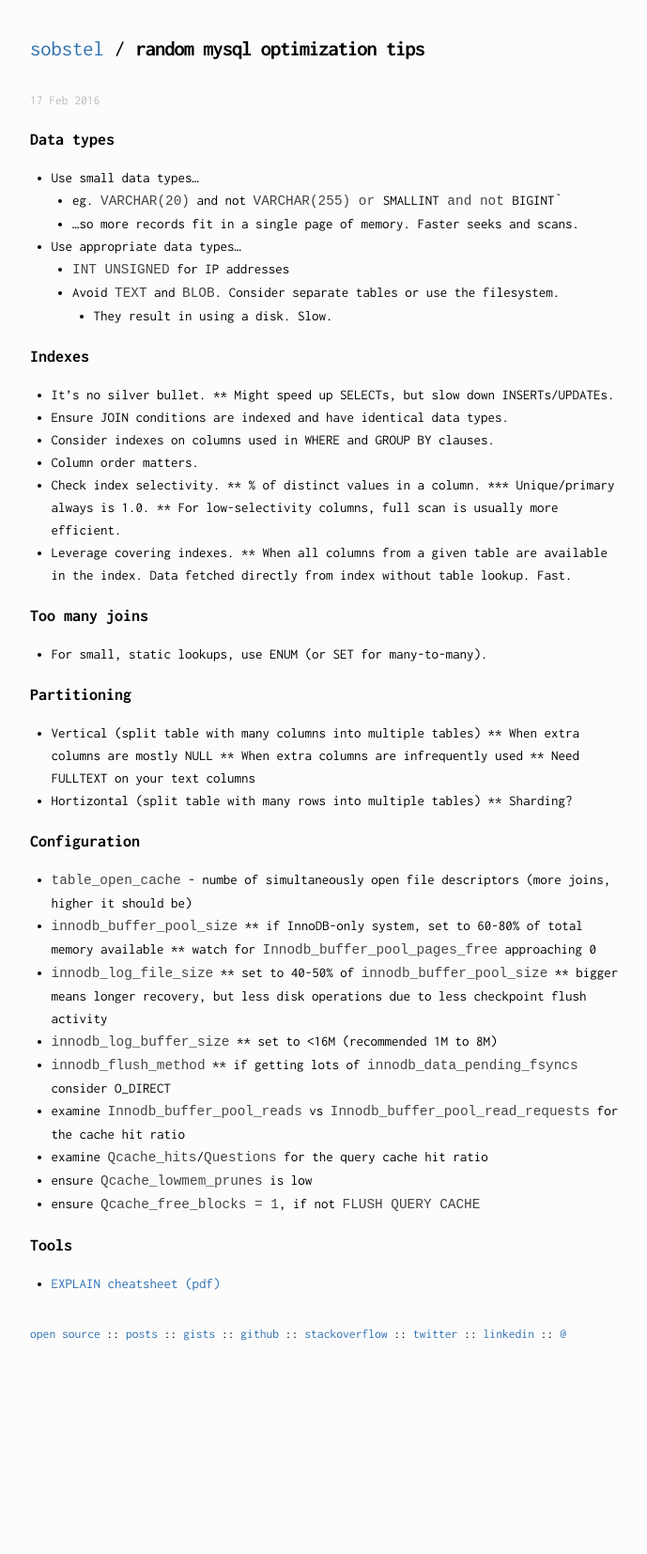
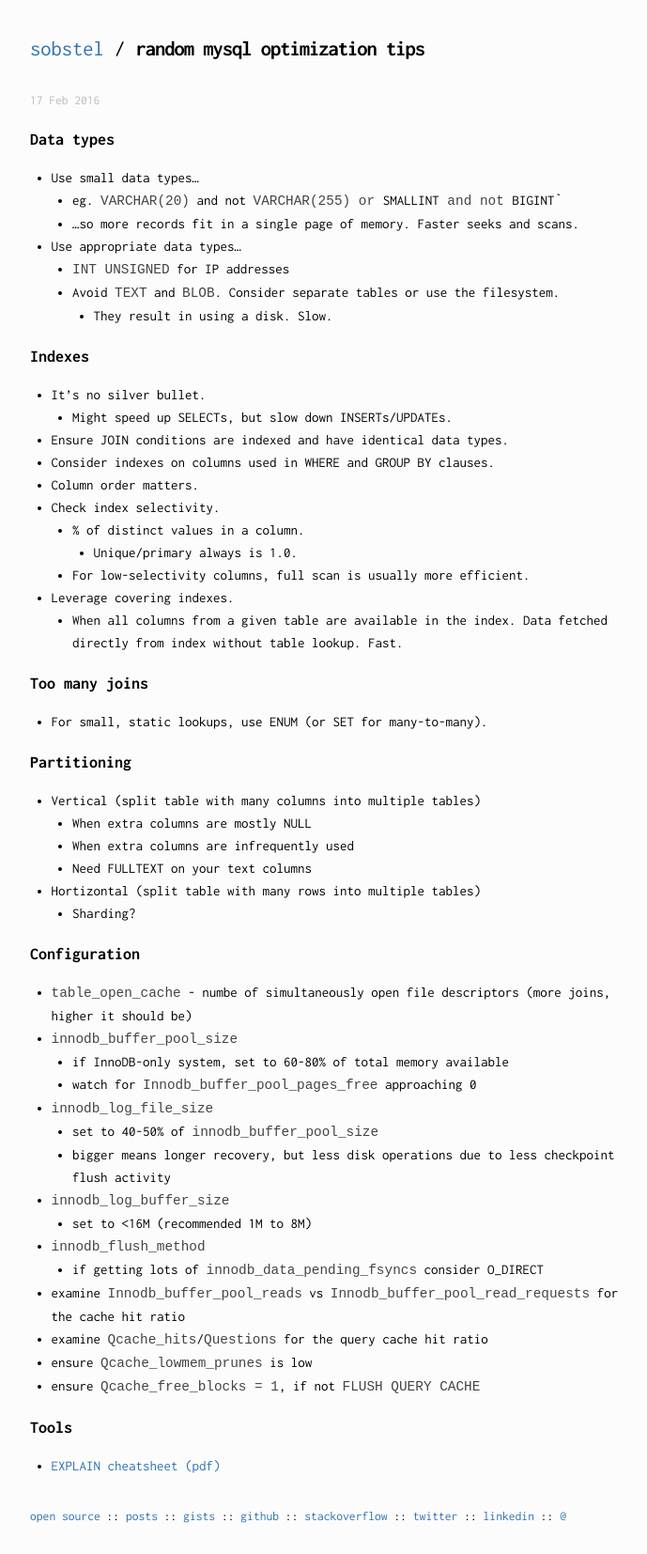
Before and after one commit to sobstel/sobstel.github.com, a Jekyll site: the page built from _posts/2016-02-17-random-mysql-optimization-tips.md, in a window 1280 px wide. Shown: the whole page at 94% size, without its empty margins (292-981 px from the left). Built offline with Jekyll 4.4.1, drawn with Linux system fonts in a browser that asks for light colours; before the commit the page ends 1460 px from its top, so only the background shows below that.

Commit message:
Wed, 17 Feb 2016 13:56:54 +0100

```diff
--- a/_data/meta.yml
+++ b/_data/meta.yml
@@ -1,2 +1,2 @@
 ---
-gists-last-read: '2016-02-17T12:54:22Z'
+gists-last-read: '2016-02-17T12:56:56Z'
--- a/_posts/2016-02-17-random-mysql-optimization-tips.md
+++ b/_posts/2016-02-17-random-mysql-optimization-tips.md
@@ -9,24 +9,24 @@ Data types
   * eg. `VARCHAR(20)` and not `VARCHAR(255)`` or `SMALLINT` and not `BIGINT`
   * ...so more records fit in a single page of memory. Faster seeks and scans.
 * Use appropriate data types...
-    * `INT UNSIGNED` for IP addresses
-    * Avoid `TEXT` and `BLOB`. Consider separate tables or use the filesystem.
-        * They result in using a disk. Slow.
+  * `INT UNSIGNED` for IP addresses
+  * Avoid `TEXT` and `BLOB`. Consider separate tables or use the filesystem.
+    * They result in using a disk. Slow.
 
 Indexes
 -------
 
 * It's no silver bullet.
-** Might speed up SELECTs, but slow down INSERTs/UPDATEs.
+  * Might speed up SELECTs, but slow down INSERTs/UPDATEs.
 * Ensure JOIN conditions are indexed and have identical data types.
 * Consider indexes on columns used in WHERE and GROUP BY clauses.
 * Column order matters.
 * Check index selectivity.
-** % of distinct values in a column.
-*** Unique/primary always is 1.0.
-** For low-selectivity columns, full scan is usually more efficient.
+  * % of distinct values in a column.
+    * Unique/primary always is 1.0.
+  * For low-selectivity columns, full scan is usually more efficient.
 * Leverage covering indexes.
-** When all columns from a given table are available in the index.
+  * When all columns from a given table are available in the index.
    Data fetched directly from index without table lookup. Fast.
 
 Too many joins
@@ -38,11 +38,11 @@ Partitioning
 ------------
 
 * Vertical (split table with many columns into multiple tables)
-** When extra columns are mostly NULL
-** When extra columns are infrequently used
-** Need FULLTEXT on your text columns
+  * When extra columns are mostly NULL
+  * When extra columns are infrequently used
+  * Need FULLTEXT on your text columns
 * Hortizontal (split table with many rows into multiple tables)
-** Sharding?
+  * Sharding?
 
 Configuration
 -------------
@@ -50,16 +50,16 @@ Configuration
 * `table_open_cache` - numbe of simultaneously open file descriptors
   (more joins, higher it should be)
 * `innodb_buffer_pool_size`
-** if InnoDB-only system, set to 60-80% of total memory available
-** watch for `Innodb_buffer_pool_pages_free` approaching 0
+  * if InnoDB-only system, set to 60-80% of total memory available
+  * watch for `Innodb_buffer_pool_pages_free` approaching 0
 * `innodb_log_file_size`
-** set to 40-50% of `innodb_buffer_pool_size`
-** bigger means longer recovery, but less disk operations due to less
+  * set to 40-50% of `innodb_buffer_pool_size`
+  * bigger means longer recovery, but less disk operations due to less
    checkpoint flush activity
 * `innodb_log_buffer_size`
-** set to <16M (recommended 1M to 8M)
+  * set to <16M (recommended 1M to 8M)
 * `innodb_flush_method`
-** if getting lots of `innodb_data_pending_fsyncs` consider O_DIRECT
+  * if getting lots of `innodb_data_pending_fsyncs` consider O_DIRECT
 * examine `Innodb_buffer_pool_reads` vs `Innodb_buffer_pool_read_requests`
   for the cache hit ratio
 * examine `Qcache_hits`/`Questions` for the query cache hit ratio
```
